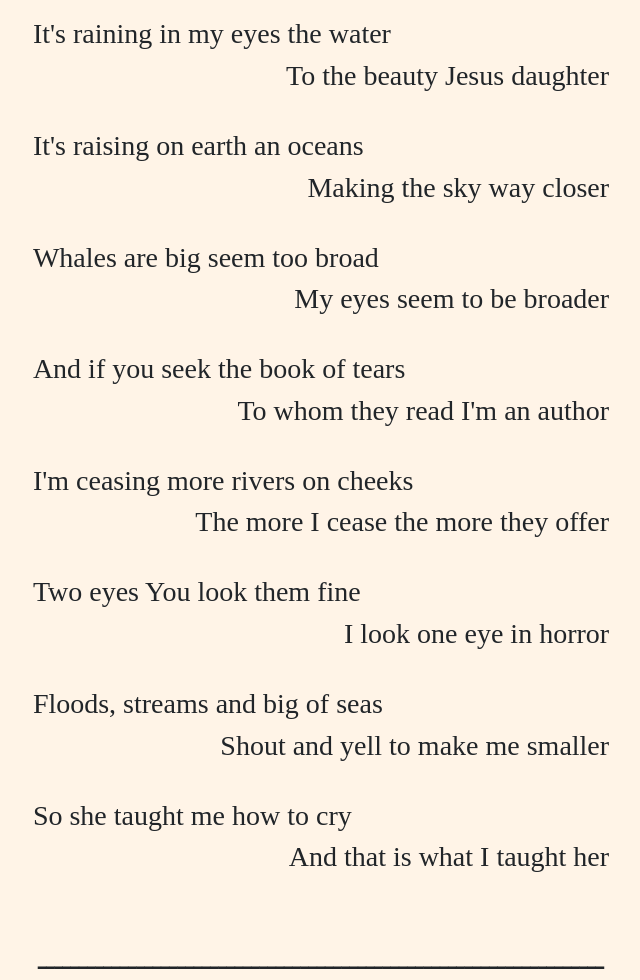
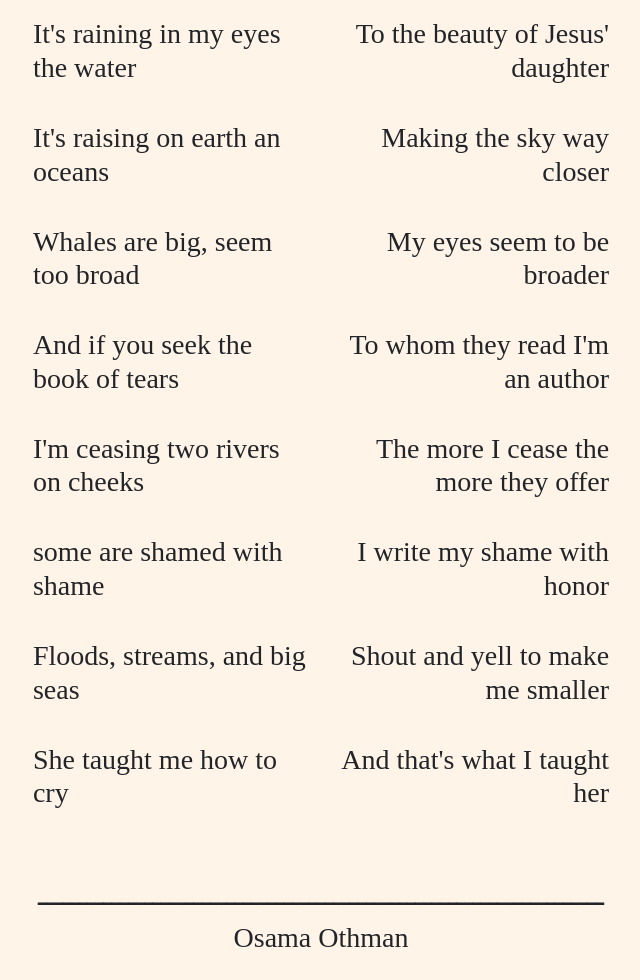
Before and after one commit to OsamaOthman47/prophetos, a plain HTML site: page water.html in a window 1280 px wide. Shown: the part 219-1199 px from the top of the page, without its empty margins (319-959 px from the left). Drawn offline with nearby package versions, Linux system fonts and the light colour scheme.

Commit message:
Add files via upload

```diff
--- a/water.html
+++ b/water.html
@@ -71,47 +71,48 @@
   <div class="highlight" style="border-style:solid;margin: 0% 21% 5% 21%;"><h1 class="big-heading">“Water”</h1></div>
 
 <div class="row poem-line">
-  <h3 class="col-6 col-md-12 left-col">It's raining in my eyes the water</h3>
-  <h3 class="col-6 col-md-12 right-col">To the beauty Jesus daughter</h3>
+  <h3 class="col-6 left-col">It's raining in my eyes the water</h3>
+  <h3 class="col-6 right-col">To the beauty of Jesus' daughter</h3>
 </div>
 
 <div class="row poem-line">
-  <h3 class="col-6 col-md-12 left-col">It's raising on earth an oceans</h3>
-  <h3 class="col-6 col-md-12 right-col">Making the sky way closer</h3>
+  <h3 class="col-6 left-col">It's raising on earth an oceans</h3>
+  <h3 class="col-6 right-col">Making the sky way closer</h3>
 </div>
 
 <div class="row poem-line">
-  <h3 class="col-6 col-md-12 left-col">Whales are big seem too broad</h3>
-  <h3 class="col-6 col-md-12 right-col">My eyes seem to be broader</h3>
+  <h3 class="col-6 left-col">Whales are big, seem too broad</h3>
+  <h3 class="col-6 right-col">My eyes seem to be broader</h3>
 </div>
 
 <div class="row poem-line">
-  <h3 class="col-6 col-md-12 left-col">And if you seek the book of tears</h3>
-  <h3 class="col-6 col-md-12 right-col">To whom they read I'm an author</h3>
+  <h3 class="col-6 left-col">And if you seek the book of tears</h3>
+  <h3 class="col-6 right-col">To whom they read I'm an author</h3>
 </div>
 
 <div class="row poem-line">
-  <h3 class="col-6 col-md-12 left-col">I'm ceasing more rivers on cheeks</h3>
-  <h3 class="col-6 col-md-12 right-col">The more I cease the more they offer</h3>
+  <h3 class="col-6 left-col">I'm ceasing two rivers on cheeks </h3>
+  <h3 class="col-6 right-col">The more I cease the more they offer</h3>
 </div>
 
 <div class="row poem-line">
-  <h3 class="col-6 col-md-12 left-col">Two eyes You look them fine</h3>
-  <h3 class="col-6 col-md-12 right-col">I look one eye in horror</h3>
+  <h3 class="col-6 left-col">some are shamed with shame</h3>
+  <h3 class="col-6 right-col">I write my shame with honor</h3>
 </div>
 
 <div class="row poem-line">
-  <h3 class="col-6 col-md-12 left-col">Floods, streams and big of seas</h3>
-  <h3 class="col-6 col-md-12 right-col">Shout and yell to make me smaller</h3>
+  <h3 class="col-6 left-col">Floods, streams, and big seas</h3>
+  <h3 class="col-6 right-col">Shout and yell to make me smaller</h3>
 </div>
 
 <div class="row poem-line">
-  <h3 class="col-6 col-md-12 left-col">So she taught me how to cry</h3>
-  <h3 class="col-6 col-md-12 right-col">And that is what I taught her</h3>
+  <h3 class="col-6 left-col">She taught me how to cry</h3>
+  <h3 class="col-6 right-col">And that's what I taught her</h3>
 </div>
 
 
 <h3 style="margin-top:5%;">ـــــــــــــــــــــــــــــــــــــــــــــــــــــــــــــــــــــ</h3>
+<h3>Osama Othman</h3>
   </div>
 </section>
 
```
Also changed, not shown: Psyco-lovey.html (+1 -0 lines), men-of-steel.html (+1 -0 lines).
